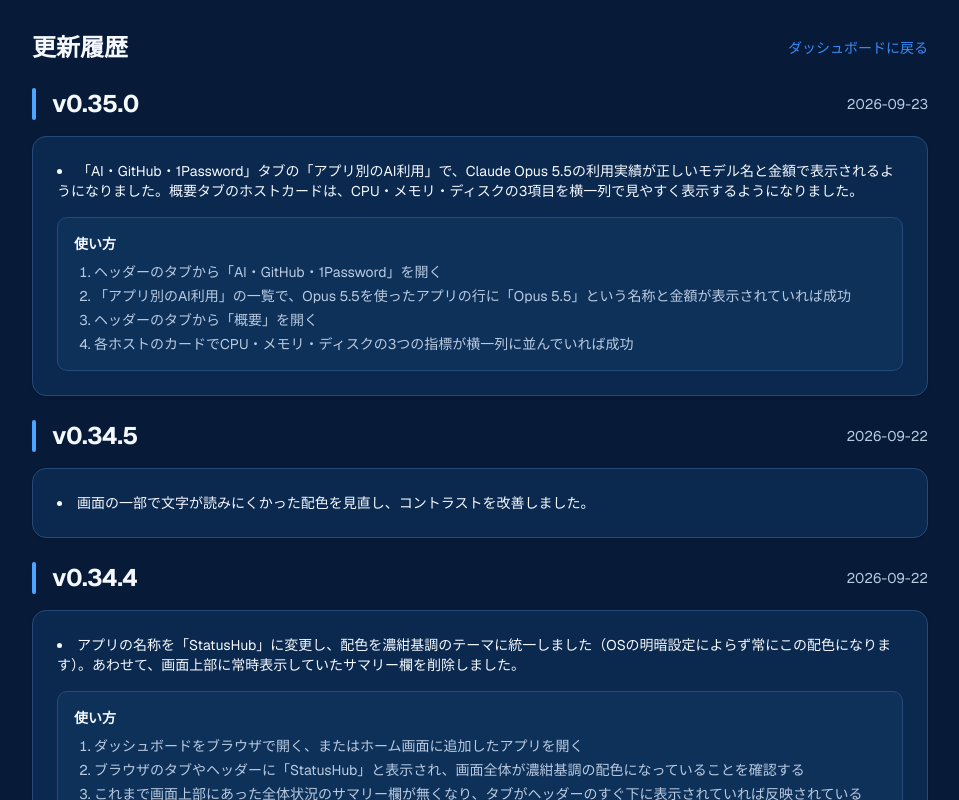
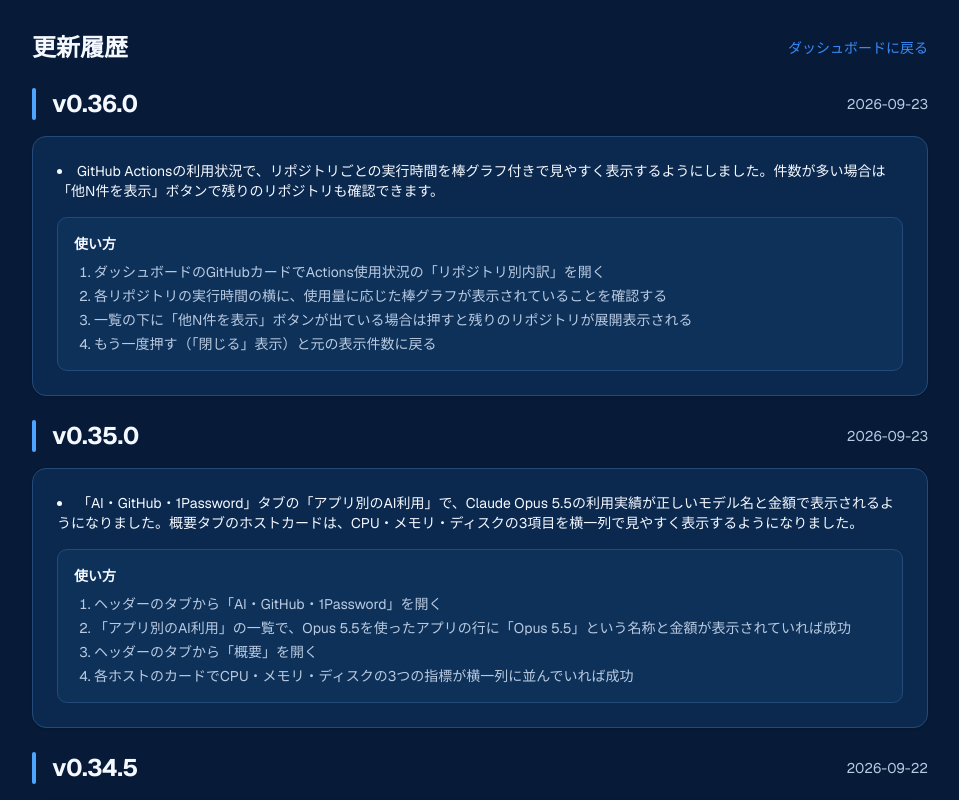
Before and after one commit to guchi-apps/ops-dashboard, a Next.js app: page /changelog in a window 1280 px wide. Shown: the top 800 px of the page, without its empty margins (160-1119 px from the left). Built offline with nearby package versions, Linux system fonts and the light colour scheme.

Commit message:
v0.36.0をリリースする。

```diff
--- a/package.json
+++ b/package.json
@@ -1,6 +1,6 @@
 {
   "name": "ops-dashboard",
-  "version": "0.35.0",
+  "version": "0.36.0",
   "private": true,
   "scripts": {
     "dev": "next dev",
--- a/src/data/changelog.ts
+++ b/src/data/changelog.ts
@@ -13,6 +13,19 @@ export interface ChangelogEntry {
 
 // 新しいバージョンを配列の先頭に追記していく（changelog-ja skill の運用ルールに従う）
 export const changelog: ChangelogEntry[] = [
+    {
+        version: "0.36.0",
+        date: "2026-09-23",
+        changes: [
+            "GitHub Actionsの利用状況で、リポジトリごとの実行時間を棒グラフ付きで見やすく表示するようにしました。件数が多い場合は「他N件を表示」ボタンで残りのリポジトリも確認できます。",
+        ],
+        usage: [
+            "ダッシュボードのGitHubカードでActions使用状況の「リポジトリ別内訳」を開く",
+            "各リポジトリの実行時間の横に、使用量に応じた棒グラフが表示されていることを確認する",
+            "一覧の下に「他N件を表示」ボタンが出ている場合は押すと残りのリポジトリが展開表示される",
+            "もう一度押す（「閉じる」表示）と元の表示件数に戻る",
+        ],
+    },
     {
         version: "0.35.0",
         date: "2026-09-23",
```
Also changed, not shown: 1 other file (tests, documents, lock files or other folders).
